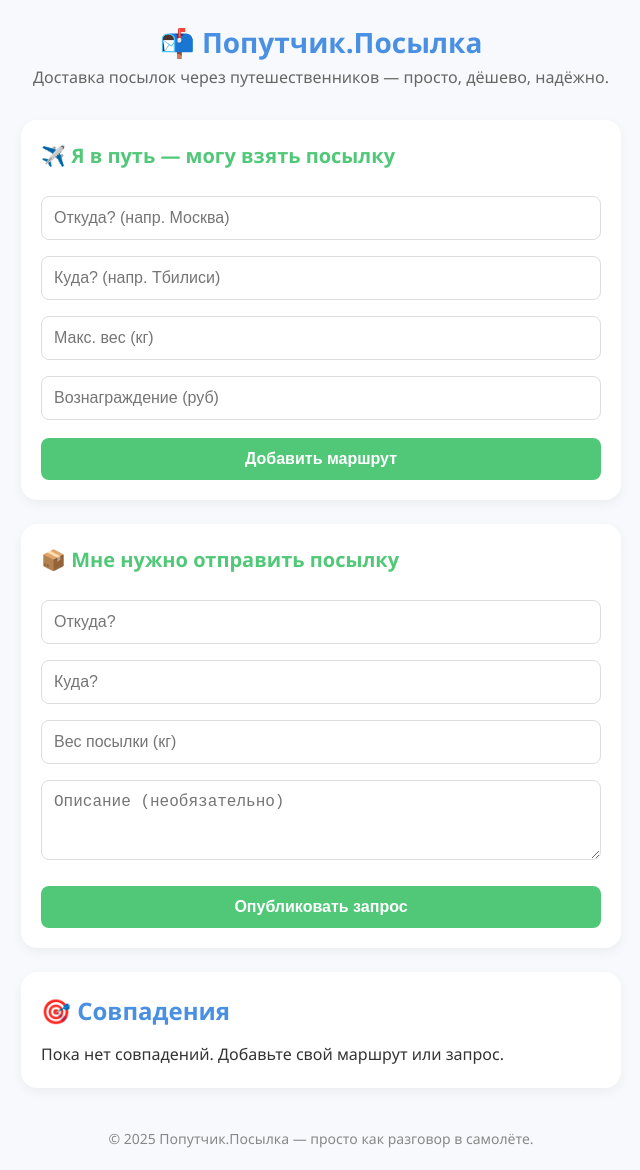
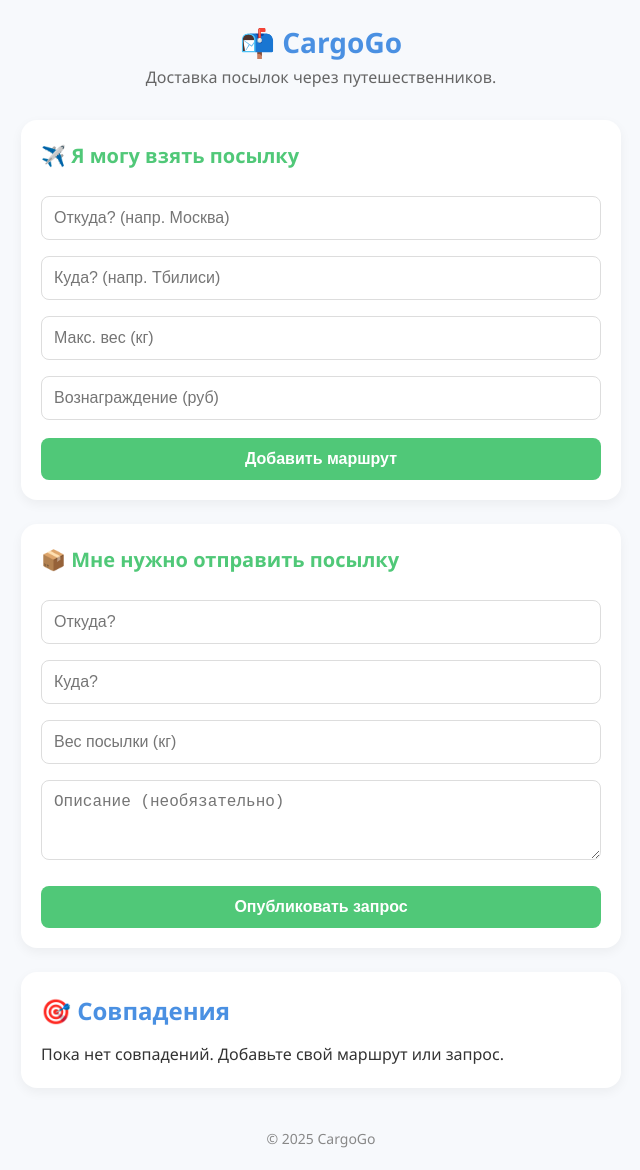
Before and after one commit to Astirion/cargoGo.github.io, a plain HTML site: page index.html in a window 1280 px wide. Shown: the whole page, without its empty margins (319-959 px from the left). Drawn offline with Linux system fonts and the light colour scheme.

Commit message:
Update index.html

```diff
--- a/index.html
+++ b/index.html
@@ -4,7 +4,7 @@
   <meta charset="UTF-8" />
   <meta name="viewport" content="width=device-width, initial-scale=1.0"/>
   <meta name="theme-color" content="#50C878" />
-  <title>Попутчик.Посылка</title>
+  <title>CargoGO</title>
   <link rel="manifest" href="manifest.json">
   <link rel="stylesheet" href="style.css">
   <link rel="icon" type="image/png" href="icons/icon-192x192.png">
@@ -13,14 +13,14 @@
 
   <div class="container">
     <header>
-      <h1>📬 Попутчик.Посылка</h1>
-      <p>Доставка посылок через путешественников — просто, дёшево, надёжно.</p>
+      <h1>📬 CargoGo</h1>
+      <p>Доставка посылок через путешественников.</p>
     </header>
 
     <main>
       <!-- Форма путешественника -->
       <section class="card">
-        <h2>✈️ Я в путь — могу взять посылку</h2>
+        <h2>✈️ Я  могу взять посылку</h2>
         <form id="travelerForm">
           <input type="text" placeholder="Откуда? (напр. Москва)" required>
           <input type="text" placeholder="Куда? (напр. Тбилиси)" required>
@@ -51,7 +51,7 @@
     </main>
 
     <footer>
-      <p>© 2025 Попутчик.Посылка — просто как разговор в самолёте.</p>
+      <p>© 2025 CargoGo </p>
     </footer>
   </div>
 
```
